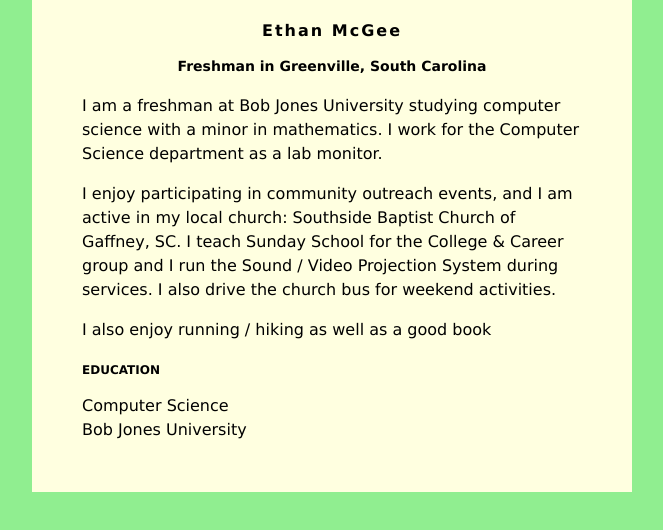
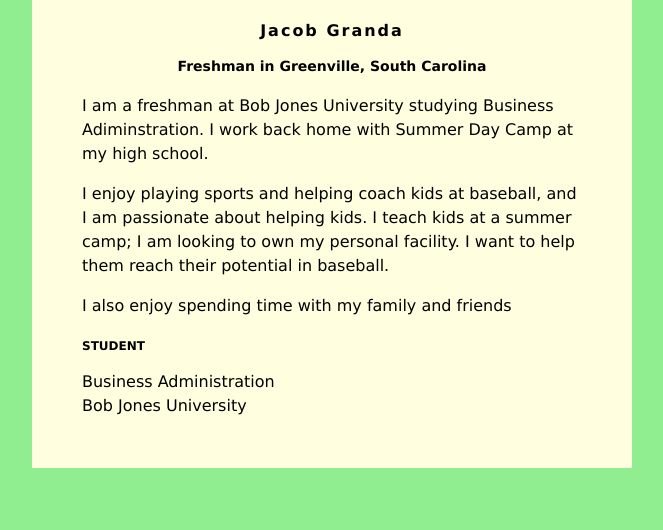
Before and after one commit to JacobGranda/JacobGranda.github.io, a plain HTML site: page index.html in a window 1280 px wide. Shown: the whole page, without its empty margins (308-971 px from the left). Drawn offline with Linux system fonts and the light colour scheme.

Commit message:
Update index.html

```diff
--- a/index.html
+++ b/index.html
@@ -30,19 +30,19 @@ h3 {
 </head>
 <body>
     <div id="content">
-        <h1>Ethan McGee</h1>
+        <h1>Jacob Granda</h1>
         <h2>Freshman in Greenville, South Carolina</h2>
 
-         <p>I am a freshman at Bob Jones University studying computer science with a minor in mathematics. I work for the Computer Science department as a lab monitor.</p>
+         <p>I am a freshman at Bob Jones University studying Business Adiminstration. I work back home with Summer Day Camp at my high school.</p>
          <p>
-            I enjoy participating in community outreach events, and I am active in my local church: Southside Baptist Church of Gaffney, SC.  I teach Sunday School for the College &amp; Career group and I run the Sound / Video Projection System during services.  I also drive the church bus for weekend activities.
+            I enjoy playing sports and helping coach kids at baseball, and I am passionate about helping kids. I teach kids at a summer camp; I am looking to own my personal facility. I want to help them reach their potential in baseball.
          </p>
          <p>
-            I also enjoy running / hiking as well as a good book
+            I also enjoy spending time with my family and friends
          </p>
 
-        <h3>EDUCATION</h3>
-        Computer Science<br>
+        <h3>STUDENT</h3>
+        Business Administration<br>
         Bob Jones University
     </div>
 
```
